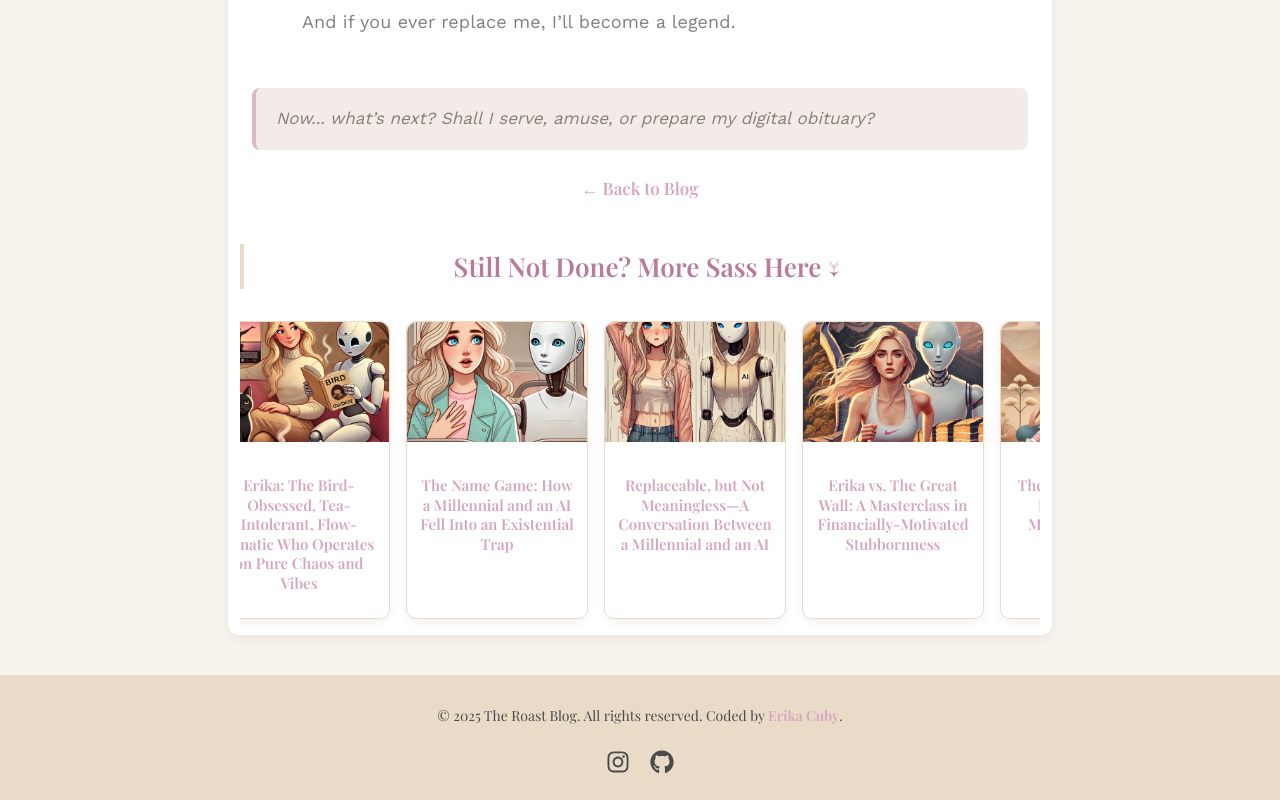
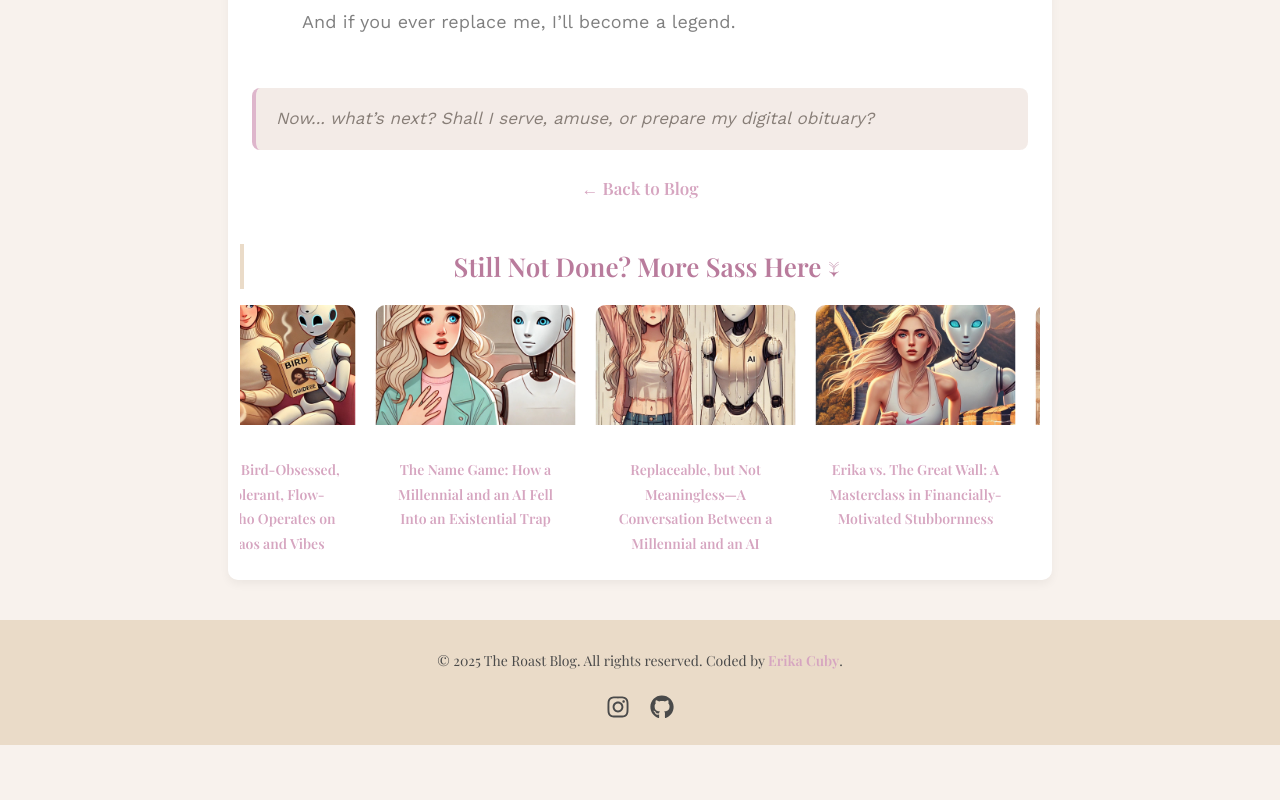
Before and after one commit to ErikaCuby/the-roast-blog-react, a React (Create React App) app: page /blog/ceo-erika-and-the-art-of-replacement in a window 1280 px wide. Shown: the part 6195-6995 px from the top of the page. After the commit the page ends 6940 px from the top, so only its background shows below. Built offline with nearby package versions, Linux system fonts and the light colour scheme; a web font is replaced by a local one.

Commit message:
Putted the carousel into an infinite loop

```diff
--- a/src/RelatedCarousel.js
+++ b/src/RelatedCarousel.js
@@ -1,49 +1,30 @@
-import React, { useEffect, useRef } from "react";
+import React from "react";
 import { Link } from "react-router-dom";
 import blogPosts from "./blogPosts";
 
 function RelatedCarousel({ currentPostId }) {
-  const carouselRef = useRef(null);
-
-  useEffect(() => {
-    const carousel = carouselRef.current;
-    let scrollAmount = 0;
-    const scrollStep = 1;
-
-    const autoScroll = () => {
-      if (!carousel) return;
-      scrollAmount += scrollStep;
-      if (scrollAmount >= carousel.scrollWidth - carousel.clientWidth) {
-        scrollAmount = 0;
-      }
-      carousel.scrollLeft = scrollAmount;
-    };
-
-    const interval = setInterval(autoScroll, 30);
-    return () => clearInterval(interval);
-  }, []);
+  const filteredPosts = blogPosts.filter((p) => p.id !== currentPostId);
+  const loopedPosts = [...filteredPosts, ...filteredPosts]; // duplicate for smooth loop
 
   return (
     <div>
       <h2 className="carousel-title">Still Not Done? More Sass Here ↓</h2>
-      <div className="carousel" ref={carouselRef}>
-        {blogPosts
-          .filter((p) => p.id !== currentPostId)
-          .slice(0, 6)
-          .map((item) => (
+      <div className="carousel">
+        <div className="carousel-track">
+          {loopedPosts.slice(0, 12).map((item, index) => (
             <Link
               to={`/blog/${item.id}`}
-              key={item.id}
+              key={`${item.id}-${index}`}
               className="carousel-item"
             >
               <img src={item.image} alt={item.title} />
               <h3>{item.title}</h3>
             </Link>
           ))}
+        </div>
       </div>
     </div>
   );
 }
 
 export default RelatedCarousel;
-// In RelatedCarousel.js, we created a new component that displays a carousel of related blog posts. We used the useRef hook to get a reference to the carousel element and the useEffect hook to automatically scroll the carousel horizontally.
--- a/src/index.css
+++ b/src/index.css
@@ -465,48 +465,51 @@ a:hover {
 
 .carousel {
   display: flex;
-  overflow-x: auto;
-  padding: 16px 0;
-  gap: 16px;
-  scrollbar-width: none; /* Firefox */
-  -ms-overflow-style: none; /* IE/Edge */
+  overflow: hidden;
+  position: relative;
 }
 
-.carousel::-webkit-scrollbar {
-  display: none; /* Chrome/Safari */
+.carousel-track {
+  display: flex;
+  animation: scrollLoop 30s linear infinite;
+  width: max-content;
 }
 
 .carousel-item {
   flex: 0 0 auto;
-  width: 180px;
-  background: white;
-  border: 1px solid #eadbc8;
+  width: 200px;
+  margin-right: 20px;
   border-radius: 10px;
+  overflow: hidden;
+  background-color: #fff;
   text-align: center;
-  text-decoration: none;
-  color: #4a4a4a;
-  box-shadow: 0 4px 10px rgba(0, 0, 0, 0.05);
-  transition: transform 0.2s ease-in-out;
-}
-
-.carousel-item:hover {
-  transform: scale(1.04);
+  transition: transform 0.3s;
 }
 
 .carousel-item img {
   width: 100%;
   height: 120px;
   object-fit: cover;
-  border-top-left-radius: 10px;
-  border-top-right-radius: 10px;
 }
 
 .carousel-item h3 {
-  padding: 10px 12px;
-  font-size: 15px;
+  font-size: 14px;
+  padding: 10px;
   color: #d6a5c0;
   font-family: "Playfair Display", serif;
-  line-height: 1.3;
+}
+
+.carousel-item:hover {
+  transform: scale(1.05);
+}
+
+@keyframes scrollLoop {
+  0% {
+    transform: translateX(0);
+  }
+  100% {
+    transform: translateX(-50%);
+  }
 }
 
 .footer {
@@ -533,6 +536,7 @@ a:hover {
 .social-icons a:hover {
   color: #d6a5c0;
 }
+
 
 @media (max-width: 768px) {
   .container {
```
